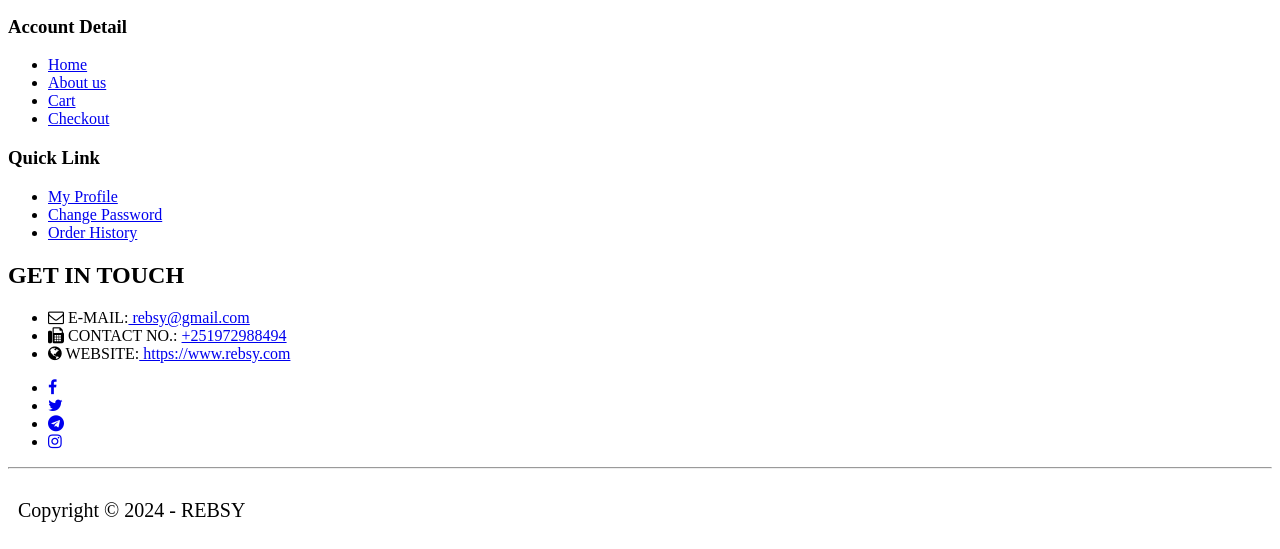
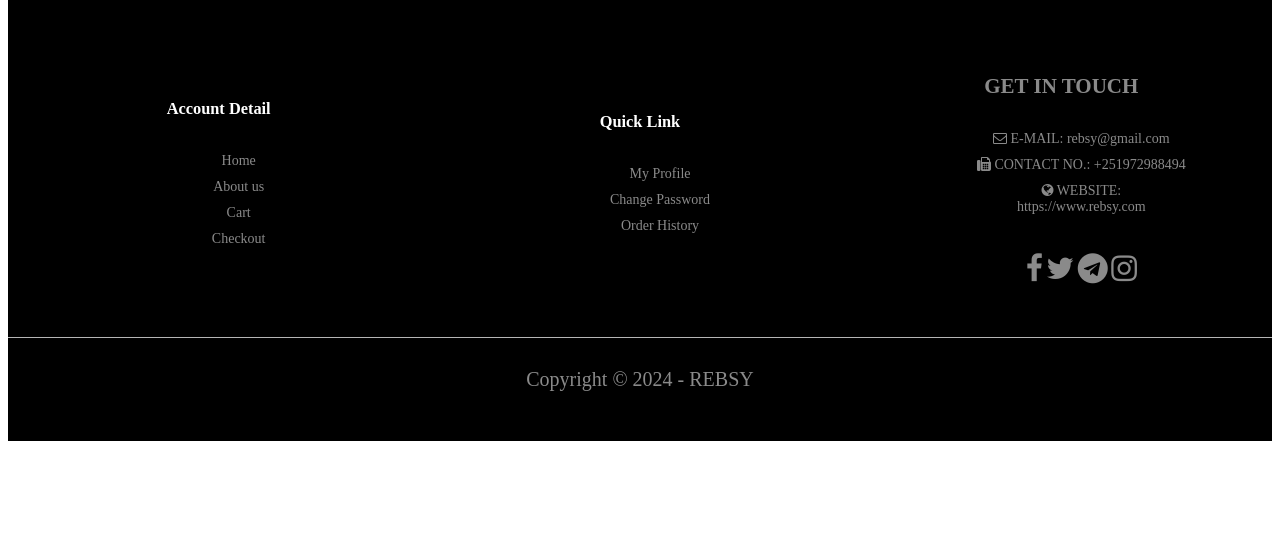
Before and after one commit to rajifan/online-marketing, a plain HTML site: page HTML/shopping.html in a window 1280 px wide. Shown: the part 2164-2713 px from the top of the page. After the commit the page ends 2613 px from the top, so only its background shows below. Drawn offline with Linux system fonts and the light colour scheme.

Commit message:
added style footer of shopping

```diff
--- a/CSS/styleshopping.css
+++ b/CSS/styleshopping.css
@@ -132,3 +132,66 @@ p{
   padding: 10px;
   font-size: 20px;
 }
+
+/*****footer style ****/
+.footer {
+  background: #000;
+  color: #8a8a8a;
+  font-size: 14px;
+  padding: 60px 0 20px;
+}
+.footer p {
+  color: #8a8a8a;
+}
+.footer h3 {
+  color: #ffffff;
+  margin-bottom: 20px;
+}
+.footer-col-3,
+.footer-col-4 {
+  min-width: 250px;
+  margin-bottom: 20px;
+}
+.footer-col-3,
+.footer-col-4 {
+  flex-basis: 12%;
+  text-align: center;
+}
+ul {
+  list-style-type: none;
+}
+.footer hr {
+  border: none;
+  background: #b5b5b5;
+  height: 1px;
+  margin: 20px 0;
+}
+.copyright {
+  text-align: center;
+}
+.row {
+  display: flex;
+  align-items: center;
+  flex-wrap: wrap;
+  justify-content: space-around;
+}
+.row ul{
+  display: inline-block;
+}
+.row a{
+  text-decoration: none;
+  color: #8a8a8a;
+}
+.social-media li{
+  display: inline;
+  font-size: 30px;
+}
+.footer-col-3 li{
+  padding-bottom: 10px;
+}
+.footer-col-4  li{
+  padding-bottom: 10px;
+}
+.container1 a:hover{
+  color: white;
+}
```
